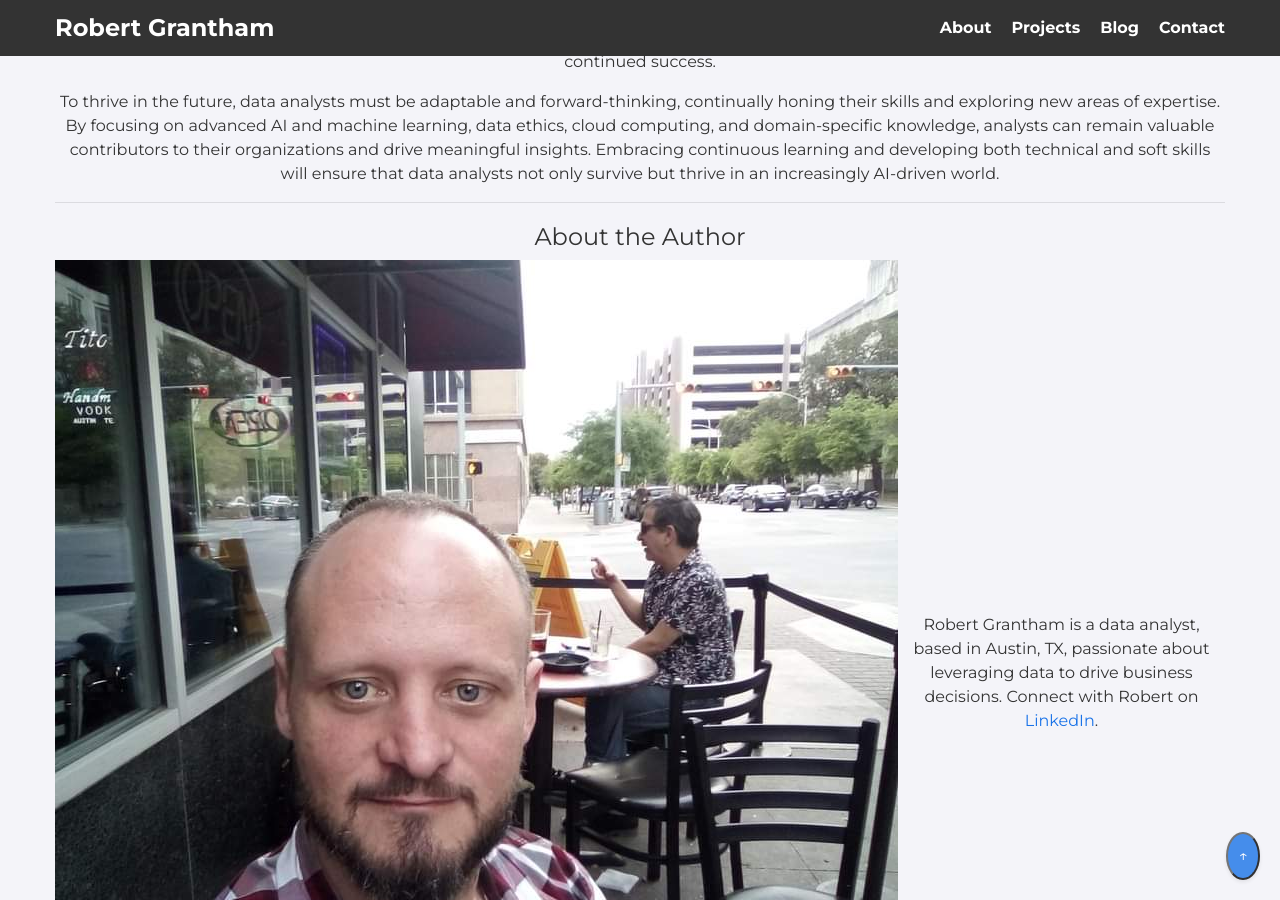
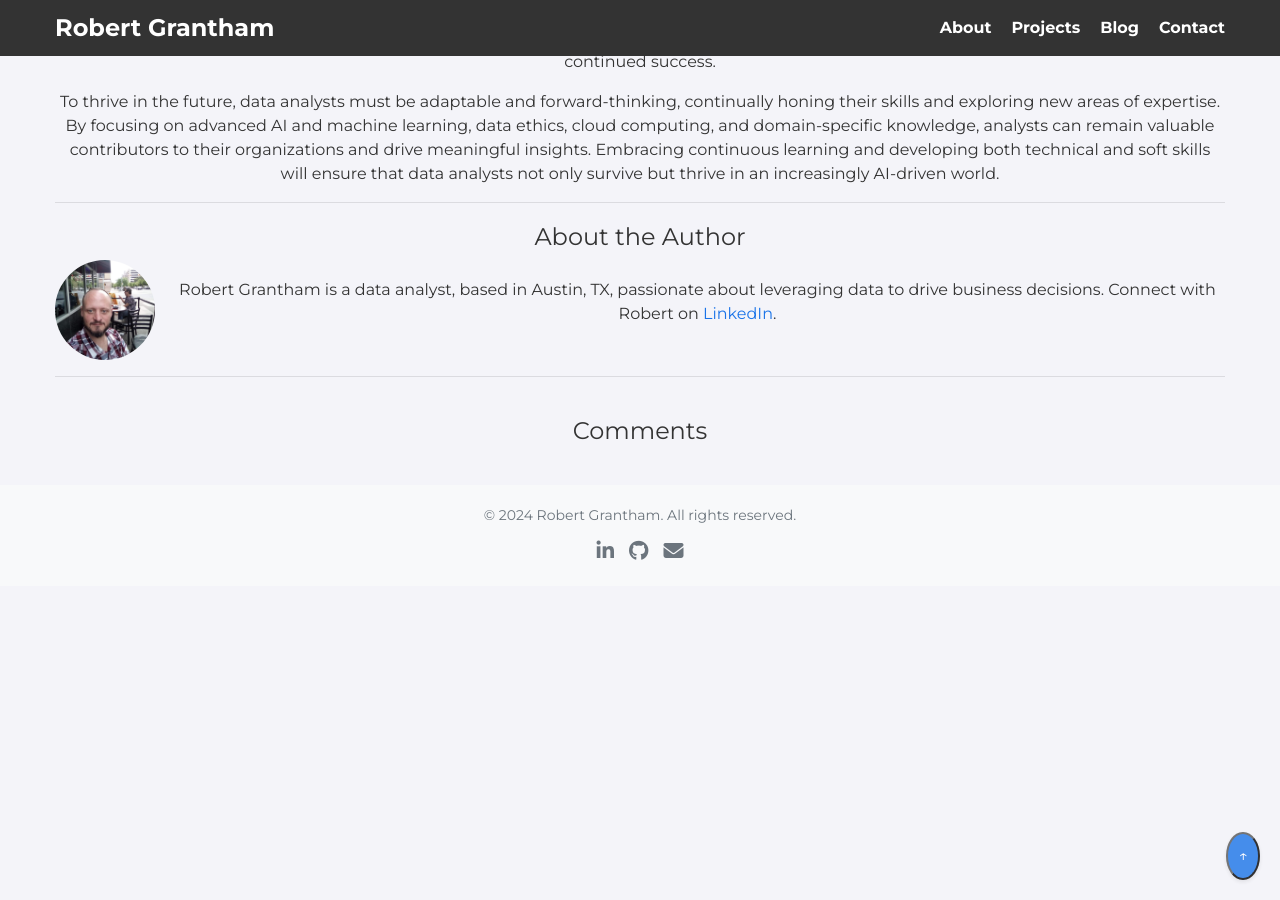
Before and after one commit to rgrantham82/rgrantham82.github.io, a Jekyll site: the page built from _posts/2024-07-20-data-analysts-staying-relevant.md, in a window 1280 px wide and 900 px high, scrolled down 2251 px. Built offline with Jekyll 4.4.1, drawn with Linux system fonts in a browser that asks for light colours; nearby versions of some CDN libraries; a script that is not in the unit is left out; comment, search, counter and statistics services are not loaded.

Commit message:
Update blog.html

```diff
--- a/_layouts/blog.html
+++ b/_layouts/blog.html
@@ -57,7 +57,7 @@ comments: true
     align-items: center;
   }
 
-  .about-image {
+  .profile-photo {
     border-radius: 50%;
     margin-right: 15px;
     width: 100px;
```
